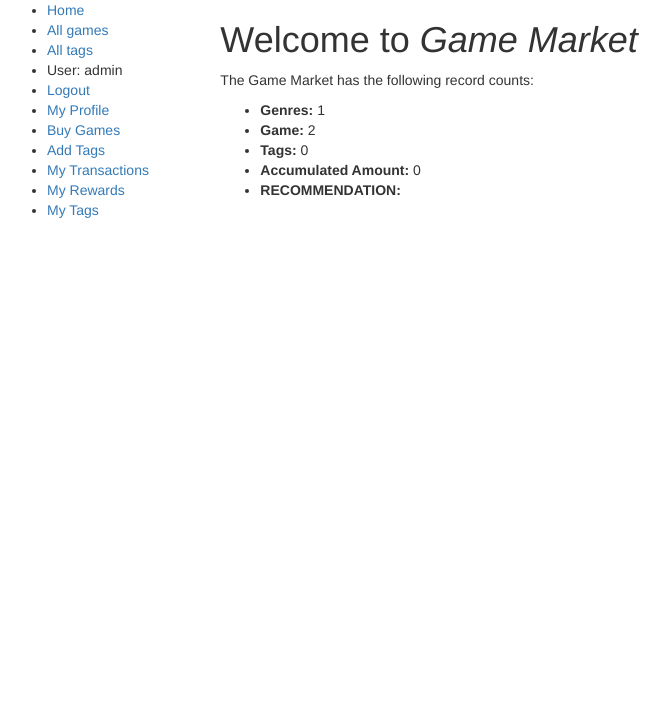
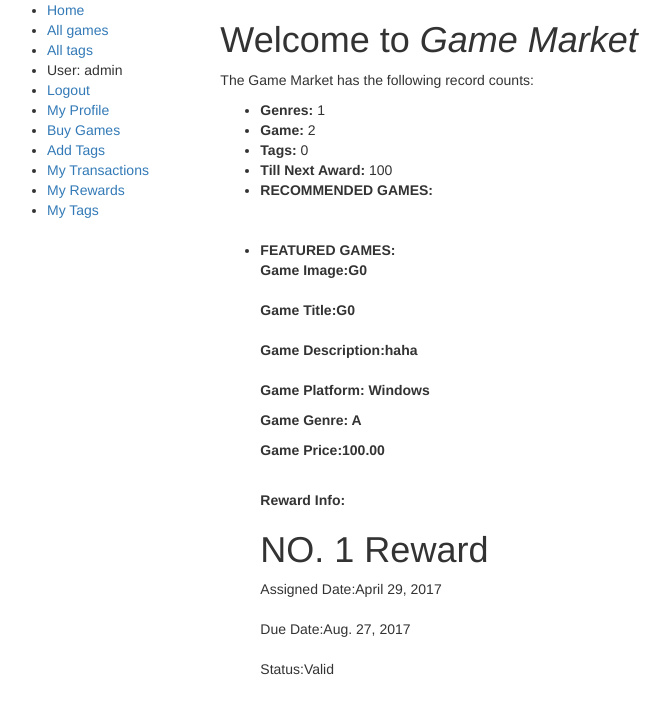
Before and after one commit to TAOXUY/Intro_Software_Eng_HKU, a Django app: page /catalog/ in a window 1280 px wide. Shown: the top 714 px of the page, without its empty margins (8-678 px from the left). Run offline with Django 3.2, Linux system fonts and the light colour scheme; a user stored in the database is signed in; data comes from the database, SQL or seed files in the repository; both versions use the stored data as it was after the commit; data that the repository does not hold is empty; parts of the project's set-up code (start-up, migrations or seed data) failed here and were passed over; some libraries are stand-ins or nearby versions.

Commit message:
v1.0_04_29_2017

```diff
--- a/catalog/admin.py
+++ b/catalog/admin.py
@@ -33,7 +33,7 @@ class GamesInline(admin.TabularInline):
 
 @admin.register(Game)
 class GameAdmin(admin.ModelAdmin):
-    list_display = ('id','name', 'display_platform','description','display_genre','display_tag','price')
+    list_display = ('id','name','featured', 'display_platform','description','display_genre','display_tag','price')
 
 
 @admin.register(Transaction)
--- a/catalog/models.py
+++ b/catalog/models.py
@@ -36,6 +36,7 @@ class Game(models.Model):
     name = models.CharField(max_length=200)
     description = models.TextField(max_length=1000, help_text="Enter a brief description of the game")
     price= models.DecimalField(max_digits=5, decimal_places=2)
+    featured=models.BooleanField(default=False)
     def __str__(self):
         return self.name
     def get_absolute_url(self):
@@ -120,3 +121,8 @@ class Reward(models.Model):
                     j.transaction=trans
                     j.save()
                     tmpt=tmpt+1
+    @staticmethod
+    def update_reward(user):
+        while sum([t.display_trading_price() for t in Transaction.objects.filter(buyer=user)])-100*(Reward.objects.filter(owner=user).count()-1)>100:
+            gift = Reward( owner=user)
+            gift.save()
--- a/catalog/templates/catalog/game_detail.html
+++ b/catalog/templates/catalog/game_detail.html
@@ -5,9 +5,12 @@
 
 
   <p><strong>Descirption:</strong> {{ game.description }}</p>
-    <p><strong>Platform:</strong> {{ game.platform }}</p>
   <p><strong>Price:</strong> {{ game.price }}</p>
+  <p><strong>Platform:</strong>
 
+  {% for p in game.platform.all %}
+  {{ p.name }}
+   {% endfor %}</p>
   <p><strong>Genre:</strong>
 
   {% for genre in game.genre.all %}
--- a/catalog/templates/index.html
+++ b/catalog/templates/index.html
@@ -13,16 +13,57 @@
 	<li><strong>Tags:</strong> {{ num_tags }}</li>
 	{% if user.is_authenticated %}
 <!-- 	<li><strong>Login Times:</strong> {{ num_visits }}</li>
- -->	<li><strong>Accumulated Amount:</strong> {{ 	accumulated_amount }}</li>
+-->	<li><strong>Till Next Award:</strong> {{ 	till_next_reward_amount }}</li>
 
-	<li><strong>RECOMMENDATION:</strong> </li>
-	{% for game in games_rcmd.all %}
-	<li> <a href="{{ game.get_absolute_url }}">{{ game.name }}</a> </li>
+<li><strong>RECOMMENDED GAMES:</strong> </li>
+
+{% for game in games_rcmd.all %}
+<li> <a href="{{ game.get_absolute_url }}">{{ game.name }}</a> </li>
 
 
-	{% endfor %}
+{% endfor %}
+<br></br>
+<li><strong>FEATURED GAMES:</strong> </li>
+{% for fg in featured_games.all %}
+<strong>Game Image:{{fg.name}}</strong> <br></br>
+<strong>Game Title:{{fg.name}}</strong> <br></br>
+<strong>Game Description:{{fg.description}}</strong> <br></br>
+<p> <strong> Game Platform:{% for p in fg.platform.all %}
+  {{ p.name }}
+   {% endfor %}</strong></p>
+<p> <strong> Game Genre:{% for g in fg.genre.all %}
+  {{ g.name }}
+   {% endfor %}</strong></p>
+<strong>Game Price:{{fg.price}}</strong> <br></br>
+{% endfor %}</p>
 
-	{% endif %}
+<p><strong>Reward Info:</strong> </p>
+<script>
+	var index = 1;
+</script>
+
+
+{% for reward in rewards.all %}
+
+<h1>NO. <script>
+	document.write(index);
+</script> Reward</h1>
+Assigned Date:{{reward.date}}<br></br>
+Due Date:{{reward.due_date}}<br></br>
+Status:{{reward.status}}<br></br>
+<script>
+	index = index+1;
+</script>
+{% endfor %}</p>
+
+
+
+
+
+{% endif %}
+
+
+
 
 </ul>
 
--- a/catalog/views.py
+++ b/catalog/views.py
@@ -91,10 +91,19 @@ def index(request):
         if num_visits==1:
             gift = Reward( owner=request.user)
             gift.save()
+        Reward.update_reward(request.user)
         return render(
             request,
             'index.html',
-            context={ 'num_visits':num_visits,'num_genres':num_genres, 'num_games':num_games,'num_tags':num_tags,'games_rcmd':Game.objects.filter(tag__game__transaction__buyer=request.user).distinct().exclude(transaction__buyer=request.user).distinct()[:3],'accumulated_amount':sum([game.price for game in Game.objects.filter(transaction__buyer=request.user)])}
+            context={ 'num_visits':num_visits,
+            'num_genres':num_genres,
+            'num_games':num_games,
+            'num_tags':num_tags,
+            'games_rcmd':Game.objects.filter(tag__game__transaction__buyer=request.user).distinct().exclude(transaction__buyer=request.user).distinct()[:3],
+            'till_next_reward_amount':100-(sum([t.display_trading_price() for t in Transaction.objects.filter(buyer=request.user)])-100*(Reward.objects.filter(owner=request.user).count()-1)),
+            'rewards':Reward.objects.filter(owner=request.user),
+            'featured_games':Game.objects.filter(featured=True)
+            }
             )
     return render(
         	request,
@@ -192,6 +201,7 @@ class TransactionCreate(CreateView):
         return super(TransactionCreate, self).form_valid(form)
     def get_success_url(self):
         Reward.use_reward(self.request.user,self.object.num_reward,self.object)
+        Reward.update_reward(self.request.user)
         return reverse('index')
 
 
```
Also changed, not shown: db.sqlite3, 3 other files.
